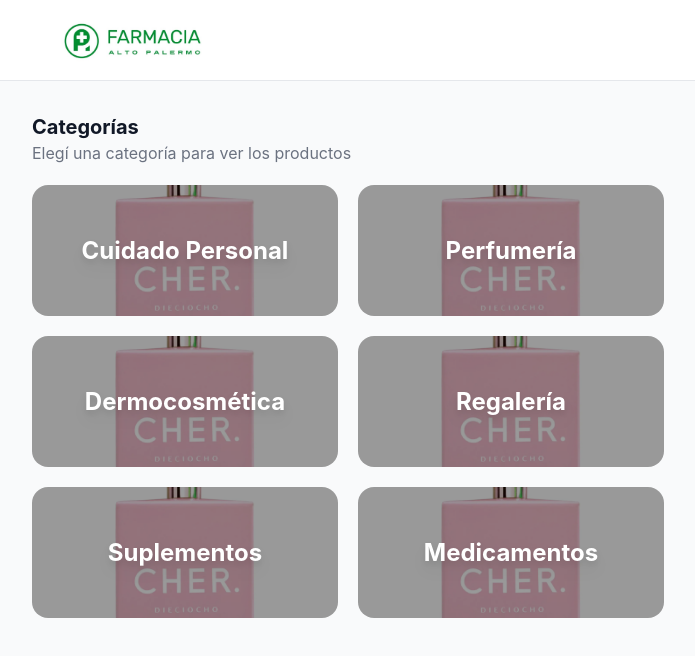
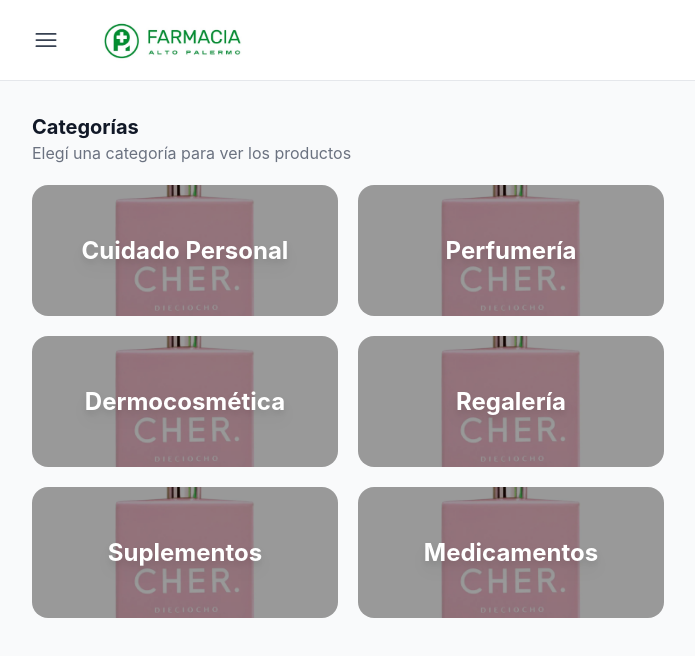
Before and after one commit to tomasfv/pharmacycrm-catalog, a Next.js app: page /categories in a window 1280 px wide. Shown: the top 656 px of the page, without its empty margins (292-987 px from the left). Built offline with nearby package versions, Linux system fonts and the light colour scheme.

Commit message:
add menu button

```diff
--- a/src/app/layout.tsx
+++ b/src/app/layout.tsx
@@ -39,6 +39,11 @@
     <header className="sticky top-0 z-40 bg-white border-b border-gray-200">
       <div className="max-w-2xl mx-auto px-5 h-20 flex items-center justify-between">
         <Link href="/categories" className="flex items-center h-20">
+          <button className="text-gray-700 mr-3">
+            <svg xmlns="http://www.w3.org/2000/svg" fill="none" viewBox="0 0 24 24" strokeWidth={1.5} stroke="currentColor" className="w-7 h-7">
+              <path strokeLinecap="round" strokeLinejoin="round" d="M3.75 6.75h16.5M3.75 12h16.5m-16.5 5.25h16.5" />
+            </svg>
+          </button>
           <img
             src="/logoFarmacia.jpeg"
             alt="Farmacia"
```
